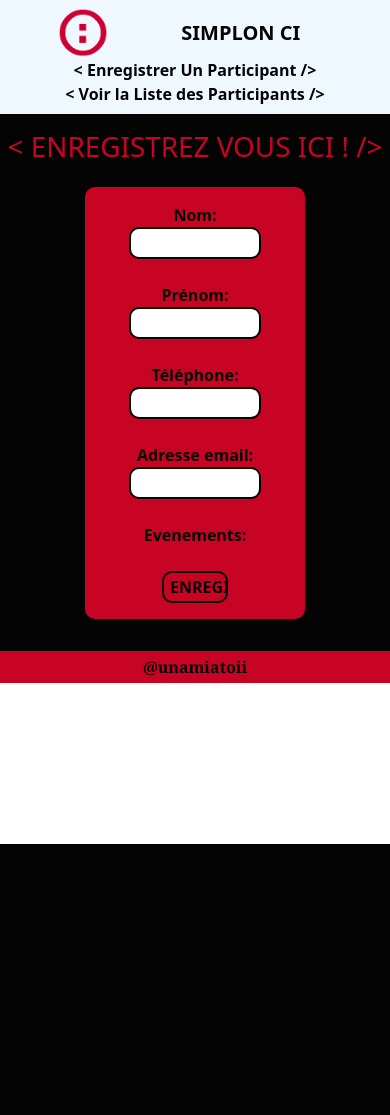
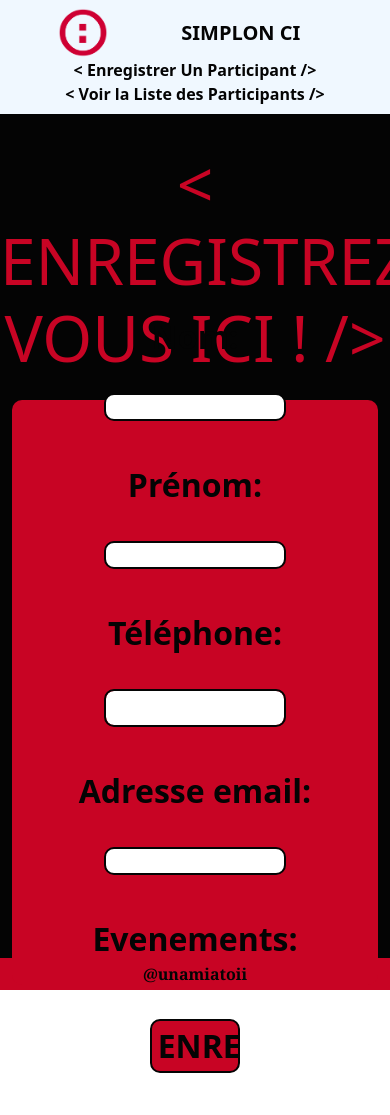
Before and after one commit to unamiatoii/simplonCloudTest, a PHP site: page / in a window 390 px wide; the page is wider, and only the part inside the window is pictured. Before the commit the page ends 844 px from the top of that part, so only its background shows below. Run offline with PHP 8.4, Linux system fonts and the light colour scheme; data that the repository does not hold is empty.

Commit message:
Resp et Formatage

```diff
--- a/public_html/enregistrer.php
+++ b/public_html/enregistrer.php
@@ -52,7 +52,7 @@ try {
     }
     header("Location: ../index.php");
 } catch (Exception $e) {
-    $_SESSION['alert_message'] = "Erreur : ".$e->getMessage()." Veuillez réessayer.";
+    $_SESSION['alert_message'] = "Erreur : " . $e->getMessage() . " Veuillez réessayer.";
     header("Location: index.php");
 }
 
--- a/public_html/index.php
+++ b/public_html/index.php
@@ -2,17 +2,19 @@
 session_start();
 
 if (isset($_SESSION['alert_message'])) {
-    echo '<script>alert("'.$_SESSION['alert_message'].'");</script>';
+    echo '<script>alert("' . $_SESSION['alert_message'] . '");</script>';
     unset($_SESSION['alert_message']);
 }
 ?>
 
 <!DOCTYPE html>
 <html>
+
 <head>
     <meta charset="UTF-8">
 
-<link href="https://cdn.jsdelivr.net/npm/bootstrap@5.3.0/dist/css/bootstrap.min.css" rel="stylesheet" integrity="sha384-9ndCyUaIbzAi2FUVXJi0CjmCapSmO7SnpJef0486qhLnuZ2cdeRhO02iuK6FUUVM" crossorigin="anonymous">
+    <link href="https://cdn.jsdelivr.net/npm/bootstrap@5.3.0/dist/css/bootstrap.min.css" rel="stylesheet"
+        integrity="sha384-9ndCyUaIbzAi2FUVXJi0CjmCapSmO7SnpJef0486qhLnuZ2cdeRhO02iuK6FUUVM" crossorigin="anonymous">
     <link rel="stylesheet" href="style.css">
     <script src="script.js"></script>
 
@@ -28,14 +30,20 @@ if (isset($_SESSION['alert_message'])) {
         <a class="navbar-brand" href="index.php">
             SIMPLON CI
         </a>
-        <a href="#">< Enregistrer Un Participant /></a>
-        <a href="enregistrement.php">< Voir la Liste des Participants /></a>
+        <a href="#">
+            < Enregistrer Un Participant />
+        </a>
+        <a href="enregistrement.php">
+            < Voir la Liste des Participants />
+        </a>
     </nav>
 
     <main>
-<h1 class="titre">< Enregistrez Vous Ici ! /></h1>
+        <h1 class="titre">
+            < Enregistrez Vous Ici ! />
+        </h1>
 
-<div class="container-fluid">
+        <div class="container-fluid div-form">
 
             <form method="POST" action="enregistrer.php" class="form">
                 <label for="nom">Nom:</label>
@@ -75,8 +83,8 @@ if (isset($_SESSION['alert_message'])) {
                     if ($result->num_rows > 0) {
                         while ($row = $result->fetch_assoc()) {
                             echo '<div class="formation-div">';
-                echo '<input type="checkbox" id="formation' . $row['id_activite'] . '" name="formations[]" value="' . $row['id_activite'] . '">';
-                echo '<label for="formation'  . $row['id_activite'] . '">' . $row['intitule'] . '</label><br>';
+                            echo '<input type="radio" id="formation' . $row['id_activite'] . '" name="formations[]" value="' . $row['id_activite'] . '">';
+                            echo '<label for="formation' . $row['id_activite'] . '">' . $row['intitule'] . '</label><br>';
                             echo '</div>';
                         }
                     }
--- a/public_html/style.css
+++ b/public_html/style.css
@@ -3,75 +3,91 @@
     --color-secondary: #040404;
     --color-primary: #C80424;
     --color-success: #040428;
-  }
+}
+
+/*  */
 
 
-.navbar{
+.navbar {
     justify-content: space-evenly;
     font-weight: bold;
     background-color: aliceblue;
 }
-.item-nav{
+
+.item-nav {
     display: flex;
     justify-content: space-around;
 }
 
-.navbar > a {
+.navbar>a {
     padding: 0 1rem;
     text-decoration: none;
     color: var(--color-secondary)
 }
-.navbar > a:hover{
-    color:  var(--color-primary)
+
+.navbar>a:hover {
+    color: var(--color-primary)
 }
-main{
+
+main {
     padding: 1rem 0;
     background-color: var(--color-secondary);
     display: flex;
     align-items: center;
     flex-direction: column;
 }
-.titre{
+
+.titre {
     width: 100%;
     text-align: center;
     color: var(--color-primary);
     text-transform: uppercase;
 }
 
-.form{
+.form {
     display: flex;
     flex-direction: column;
     width: 60%;
     align-items: center;
     margin: 1rem auto;
-    background-color:  var(--color-primary);
-    border-radius:  10px;
+    background-color: var(--color-primary);
+    border-radius: 10px;
     padding: 1rem 0;
+    height: 80%;
 }
-label{
+
+label {
     color: var(--color-secondary);
     font-weight: 700;
 }
-#nom , #prenom , #telephone,  #email, .submit{
+
+#nom,
+#prenom,
+#telephone,
+#email,
+.submit {
     width: 60%;
     border: 2.5px solid var(--color-secondary);
     border-radius: 10px;
-    height: 2rem;
+    height: 3rem;
 }
-.submit{
+
+.submit {
     width: 30%;
     background-color: var(--color-primary);
     color: var(--color-secondary);
     text-transform: uppercase;
     font-weight: 700;
 }
-.submit:hover{
+
+.submit:hover {
     background-color: #040404;
     border: #C80424;
     width: 31%;
     color: #C80424;
 }
-.formation-div{
+
+.formation-div {
     display: flex;
     align-items: center;
     flex-direction: column;
@@ -83,55 +99,133 @@ label{
 
 
 
-.list-formation{
+.list-formation {
     width: 90%;
     display: flex;
     flex-direction: row;
     justify-content: center;
 }
-.formation-div > label {
+
+.formation-div>label {
     font-size: 0.8rem;
     margin-top: 0.5rem;
     width: 50%;
 }
-.formation-div input[type="checkbox"] {
-    transform: scale(2);
+
+.formation-div input[type="radio"] {
+    /* transform: scale(2); */
     border: 1px solid #040404;
-  }
+}
 
-.formulaire{
+.formulaire {
     display: flex;
     flex-direction: column;
     width: 90%;
     align-items: center;
     margin: 0 auto;
-    background-color:  var(--color-primary);
-    border-radius:  10px 10px 0 0;
+    background-color: var(--color-primary);
+    border-radius: 10px 10px 0 0;
     padding: 1rem 0;
 }
 
 
-.table{
+.table {
     width: 90%;
     border-color: #C80424;
 }
-thead{
+
+thead {
     background-color: #C80424;
 }
 
-footer{
+footer {
     background-color: #C80424;
     height: 2rem;
     display: flex;
     align-items: center;
     justify-content: center;
 }
-footer >a {
+
+footer>a {
     color: #040404;
     text-decoration: none;
     font-family: Cambria, Cochin, Georgia, Times, 'Times New Roman', serif;
     font-weight: 700;
 }
-footer > a:hover{
+
+footer>a:hover {
     color: #040428;
 }
+
+
+@media (max-width: 991.98px) {
+
+    html,
+    body,
+    main,
+    .div-form {
+        height: 100%;
+    }
+
+    .form {
+        height: 80%;
+        width: 100%;
+        display: flex;
+        flex-direction: column;
+        justify-content: center;
+        padding: 2rem;
+
+    }
+
+    .div-form {
+        height: 90%;
+        display: flex;
+        justify-content: space-around;
+    }
+
+    .form>label {
+        font-size: xx-large;
+    }
+
+    label {
+        height: 3rem;
+        margin-bottom: 2rem;
+        margin-top: 1rem;
+    }
+
+
+    #nom,
+    #prenom,
+    #telephone,
+    #email,
+    .submit {
+        width: 60%;
+        border: 2.5px solid var(--color-secondary);
+        border-radius: 10px;
+        height: 4rem;
+    }
+
+    .submit {
+        width: 30%;
+        font-size: 2rem;
+        margin-bottom: 1rem;
+    }
+
+    .titre {
+        font-size: 4rem;
+        margin-top: 1rem;
+    }
+
+
+    .formation-div input[type="radio"] {
+        transform: scale(3);
+        border: 1px solid #040404;
+    }
+
+    .formation-div>label {
+        font-size: 1.18em;
+        margin-top: 1rem;
+        width: auto
+    }
+
+}
```
Also changed, not shown: public_html/enregistrement.php (+34 -11 lines). Lines whose indentation alone changed are shown as unchanged.
